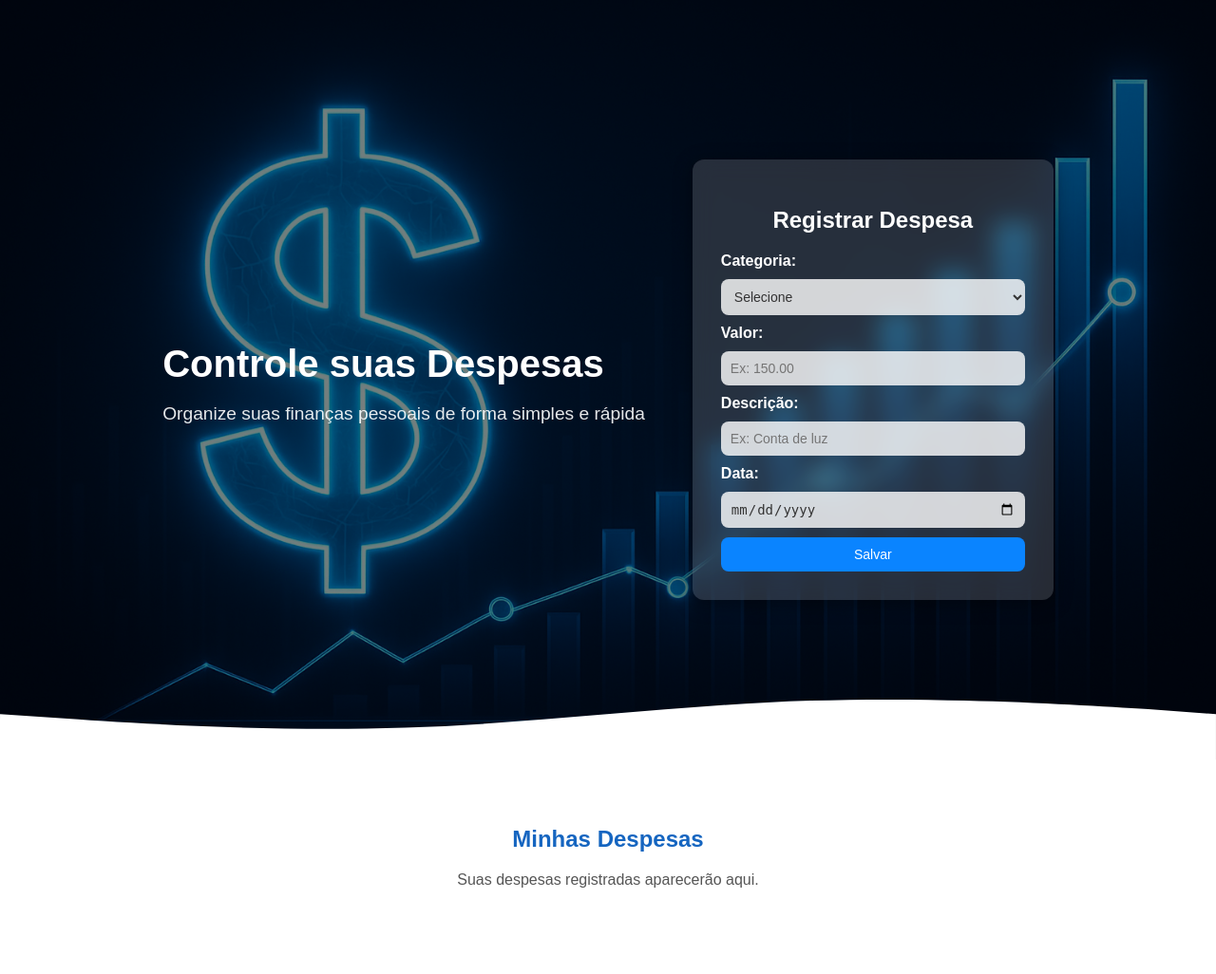
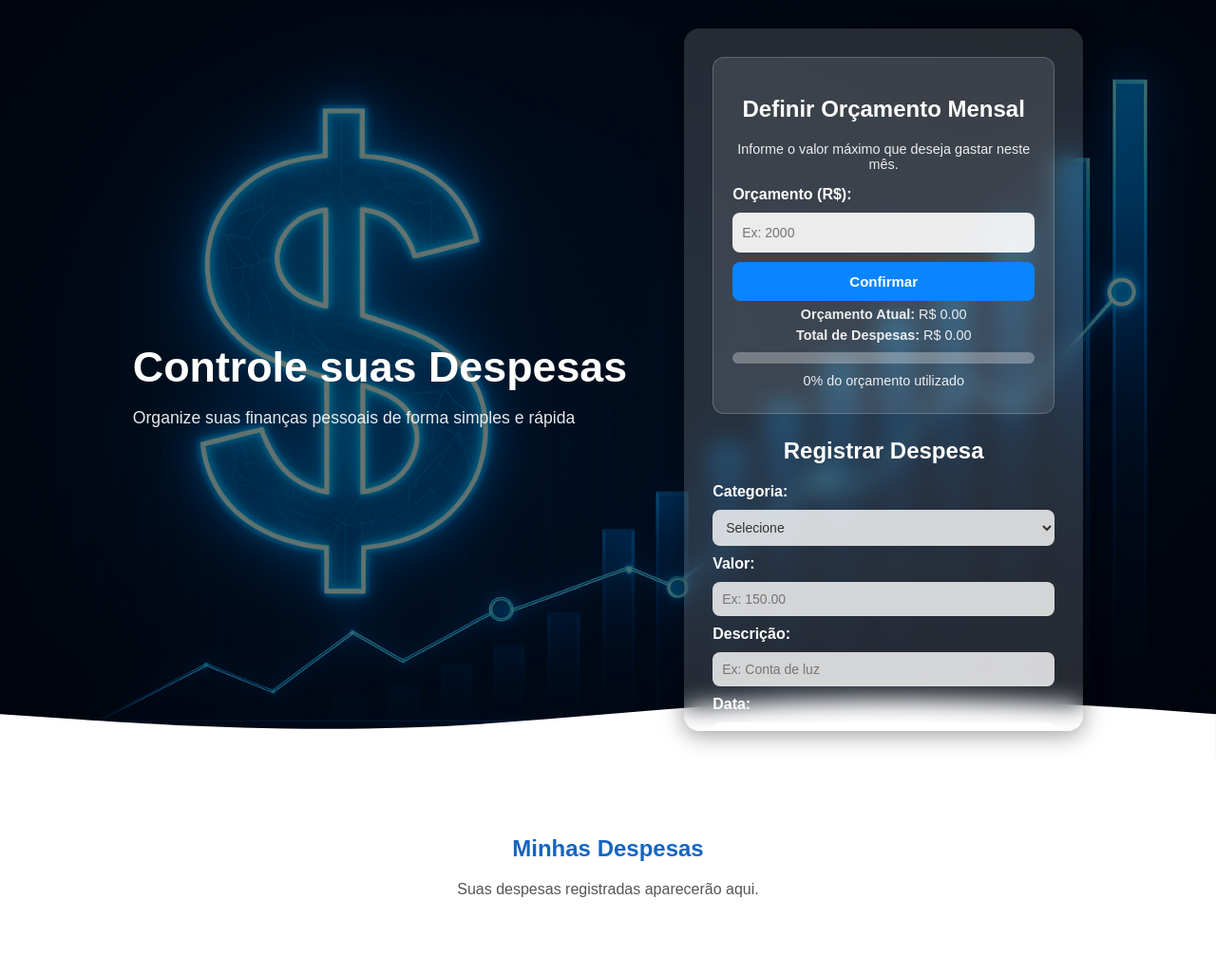
Before and after one commit to VictorHenrique01/controle-gastos-pessoais, a Flask app: page /pagina_inicial in a window 1280 px wide. Shown: the whole page at 95% size. Before the commit the page ends 935 px from the top, so only its background shows below. Run offline with Flask 3, Linux system fonts and the light colour scheme; the visitor is signed in with stand-in values (Sample User, id 1); data that the repository does not hold is empty.

Commit message:
Implementando nova funcionalidade de Definir orçamento mensal

```diff
--- a/static/despesa.css
+++ b/static/despesa.css
@@ -1,6 +1,7 @@
 body {
     margin: 0;
     font-family: Arial, sans-serif;
+    background-color: #f8f9fa;
 }
 
 .hero {
@@ -19,39 +20,145 @@ body {
     left: 0;
     width: 100%;
     height: 100%;
-    background: rgba(0,0,0,0.5);
+    background: rgba(0,0,0,0.55);
 }
 
 .content {
     position: relative;
     display: flex;
-    gap: 50px;
+    gap: 60px;
     align-items: center;
     color: white;
     z-index: 2;
 }
 
+/* ======== TEXTO ESQUERDO ======== */
 .texto h1 {
-    font-size: 2.5rem;
+    font-size: 2.8rem;
+    margin-bottom: 10px;
+    font-weight: bold;
+}
+
+.texto p {
+    font-size: 1.1rem;
+    opacity: 0.9;
+}
+
+/* ======== CAIXA PRINCIPAL (DIREITA) ======== */
+.form-box {
+    background: rgba(255, 255, 255, 0.15);
+    backdrop-filter: blur(12px);
+    -webkit-backdrop-filter: blur(12px);
+    padding: 30px;
+    border-radius: 16px;
+    width: 360px;
+    box-shadow: 0 4px 25px rgba(0,0,0,0.4);
+    color: #fff;
+    max-height: 85vh;
+    overflow-y: auto;
+    overflow-x: hidden;
+}
+
+/* Scroll suave e discreto */
+.form-box::-webkit-scrollbar {
+    width: 8px;
+}
+.form-box::-webkit-scrollbar-thumb {
+    background-color: rgba(255, 255, 255, 0.3);
+    border-radius: 10px;
+}
+
+/* ======== SEÇÃO DE ORÇAMENTO ======== */
+.orcamento-section {
+    background: rgba(255, 255, 255, 0.1);
+    border: 1px solid rgba(255, 255, 255, 0.2);
+    padding: 20px;
+    border-radius: 12px;
+    margin-bottom: 25px;
+}
+
+.orcamento-section h2 {
+    color: #fff;
+    text-align: center;
     margin-bottom: 10px;
 }
 
-.texto p {
-    font-size: 1.2rem;
+.orcamento-section p {
+    font-size: 0.9rem;
+    text-align: center;
     opacity: 0.9;
+    margin-bottom: 15px;
 }
 
-.form-box {
-    background: rgba(255, 255, 255, 0.15); /* transparente */
-    backdrop-filter: blur(12px); /* efeito vidro */
-    -webkit-backdrop-filter: blur(12px);
-    padding: 30px;
-    border-radius: 12px;
-    width: 320px;
-    box-shadow: 0 4px 20px rgba(0,0,0,0.4);
+.orcamento-input {
+    display: flex;
+    flex-direction: column;
+    gap: 10px;
+}
+
+.orcamento-input label {
+    color: #fff;
+    font-weight: bold;
+}
+
+.orcamento-input input {
+    width: 100%;
+    background: rgba(255, 255, 255, 0.9);
+    border-radius: 8px;
+    border: none;
+    padding: 10px;
+    font-size: 14px;
+    color: #333;
+    height: 42px;
+    box-sizing: border-box;
+}
+
+
+.orcamento-input button {
+    width: 100%;
+    background-color: #0a84ff;
+    color: white;
+    border: none;
+    border-radius: 8px;
+    padding: 12px 0;
+    font-weight: 600;
+    cursor: pointer;
+    transition: 0.3s;
+    font-size: 15px;
+}
+
+.orcamento-input button:hover {
+    background-color: #1565c0;
+}
+
+/* ======== STATUS DO ORÇAMENTO ======== */
+.orcamento-status {
+    text-align: center;
     color: #fff;
 }
 
+.orcamento-status p {
+    margin: 6px 0;
+}
+
+.barra-progresso {
+    width: 100%;
+    height: 12px;
+    background: rgba(255,255,255,0.3);
+    border-radius: 8px;
+    overflow: hidden;
+    margin: 10px 0;
+}
+
+#progresso {
+    height: 100%;
+    width: 0%;
+    background: linear-gradient(90deg, #0a84ff, #4ad4ff);
+    border-radius: 8px;
+    transition: width 0.5s ease;
+}
+
+/* ======== FORMULÁRIO ======== */
 .form-box h2 {
     text-align: center;
     color: #fff;
@@ -94,6 +201,7 @@ button:hover {
     background-color: #1565c0;
 }
 
+/* ======== ONDA ======== */
 .wave {
     position: absolute;
     bottom: 0;
@@ -102,9 +210,10 @@ button:hover {
     height: auto;
 }
 
+/* ======== SEÇÃO DE DESPESAS ======== */
 .despesas {
     background: #ffffff;
-    padding: 50px 20px;
+    padding: 60px 20px;
     text-align: center;
     color: #333;
 }
@@ -119,8 +228,9 @@ button:hover {
     margin-bottom: 20px;
 }
 
+/* ======== TABELA ======== */
 table {
-    width: 80%;
+    width: 85%;
     margin: 0 auto;
     border-collapse: collapse;
     display: none;
@@ -128,6 +238,7 @@ table {
     color: #333;
     border-radius: 8px;
     overflow: hidden;
+    box-shadow: 0 2px 10px rgba(0,0,0,0.1);
 }
 
 th, td {
@@ -140,3 +251,8 @@ th {
     background-color: #1565c0;
     color: white;
 }
+
+tfoot td {
+    font-weight: bold;
+    background-color: #f5f5f5;
+}
--- a/templates/despesas.html
+++ b/templates/despesas.html
@@ -2,7 +2,7 @@
 <html lang="pt-br">
 <head>
     <meta charset="UTF-8">
-    <title>Registrar Despesa</title>
+    <title>Controle de Despesas</title>
     <link rel="stylesheet" href="/static/despesa.css">
 </head>
 <body>
@@ -15,6 +15,28 @@
             </div>
 
             <div class="form-box">
+                <!-- NOVA SEÇÃO: DEFINIR ORÇAMENTO MENSAL -->
+                <section class="orcamento-section">
+                    <h2>Definir Orçamento Mensal</h2>
+                    <p>Informe o valor máximo que deseja gastar neste mês.</p>
+
+                    <div class="orcamento-input">
+                        <label for="orcamento">Orçamento (R$):</label>
+                        <input type="number" id="orcamento" placeholder="Ex: 2000" />
+                        <button id="salvarOrcamento">Confirmar</button>
+                    </div>
+
+                    <div class="orcamento-status">
+                        <p><strong>Orçamento Atual:</strong> R$ <span id="valorOrcamento">0.00</span></p>
+                        <p><strong>Total de Despesas:</strong> R$ <span id="totalDespesas">0.00</span></p>
+
+                        <div class="barra-progresso">
+                            <div id="progresso"></div>
+                        </div>
+                        <p id="percentualGasto">0% do orçamento utilizado</p>
+                    </div>
+                </section>
+
                 <h2>Registrar Despesa</h2>
                 <form id="form-despesa">
                     <label for="categoria">Categoria:</label>
@@ -43,12 +65,12 @@
     </div>
 
     <svg class="wave" xmlns="http://www.w3.org/2000/svg" viewBox="0 0 1440 150">
-    <path fill="#ffffff" fill-opacity="1"
-        d="M0,96L80,101.3C160,107,320,117,480,112C640,107,800,85,960,80C1120,75,1280,85,1360,90L1440,96V150H0Z">
-    </path>
+        <path fill="#ffffff" fill-opacity="1"
+            d="M0,96L80,101.3C160,107,320,117,480,112C640,107,800,85,960,80C1120,75,1280,85,1360,90L1440,96V150H0Z">
+        </path>
     </svg>
 
-    <!-- section de despesas -->
+    <!-- TABELA DE DESPESAS -->
     <section class="despesas">
         <h2>Minhas Despesas</h2>
         <p id="mensagem-vazia">Suas despesas registradas aparecerão aqui.</p>
@@ -63,10 +85,18 @@
                 </tr>
             </thead>
             <tbody>
-                <!-- resgistros vão aparecer aq via JS -->
+                <!-- Registros via JS -->
             </tbody>
+            <tfoot>
+                <tr>
+                    <td colspan="2"><strong>Total:</strong></td>
+                    <td id="valorTotalTabela"><strong>R$ 0,00</strong></td>
+                    <td></td>
+                </tr>
+            </tfoot>
         </table>
     </section>
+
     <script src="/static/js/despesas.js"></script>
 </body>
 </html>
```
